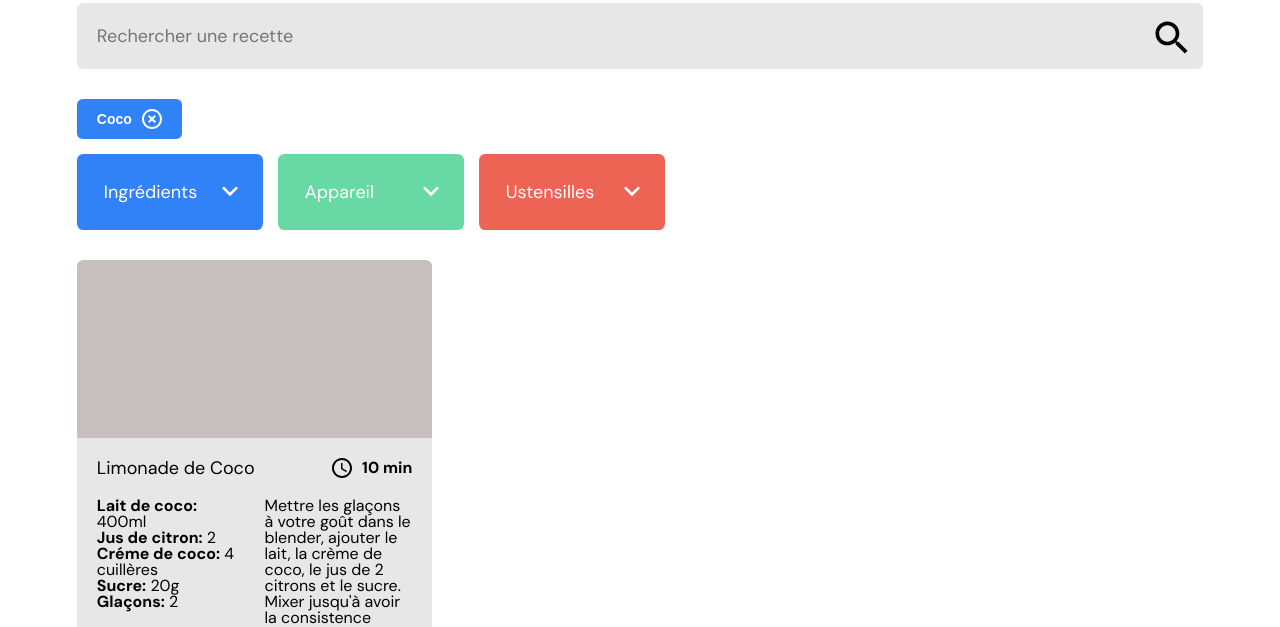
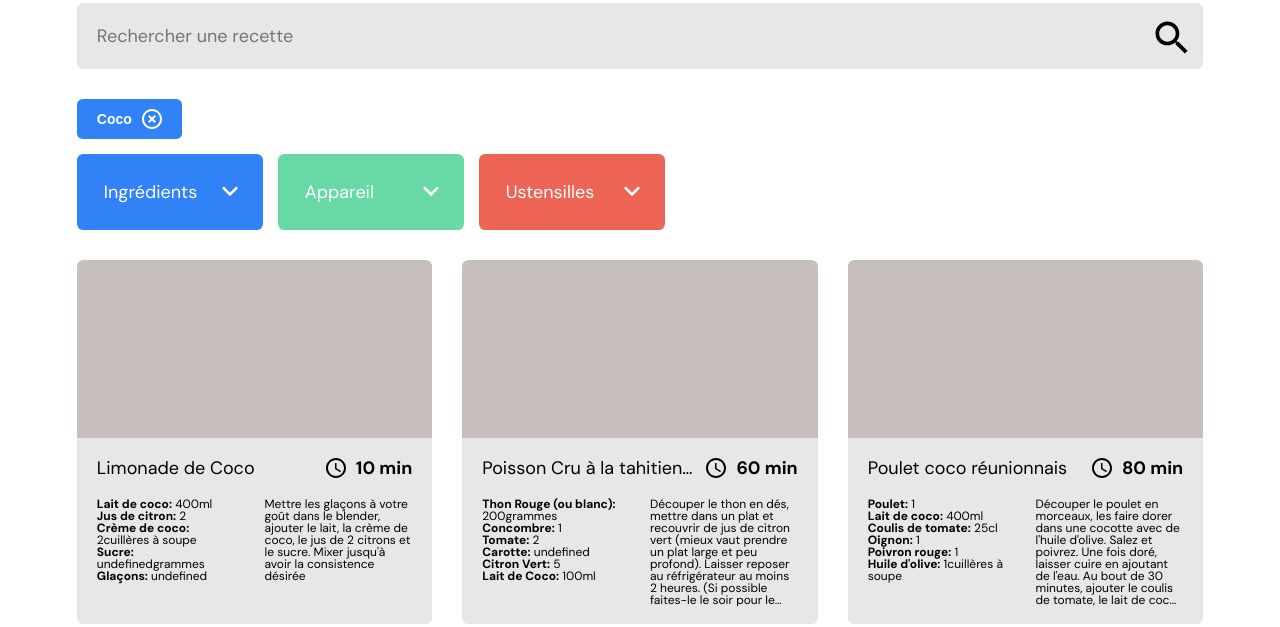
Before and after one commit to Dratatin/MathysChirouze_7_17032022, a plain HTML site: page index.html in a window 1280 px wide. Shown: the part 173-800 px from the top of the page. Drawn offline with Linux system fonts and the light colour scheme.

Commit message:
displays and styles recipes

```diff
--- a/data/recipes.js
+++ b/data/recipes.js
@@ -1,4 +1,4 @@
-const recipes = [
+export const recipes = [
     {
         "id": 1,
         "name" : "Limonade de Coco",
--- a/index.html
+++ b/index.html
@@ -52,31 +52,8 @@
             </div>
         </section>
         <section class="result-section grid">
-            <article class="recipe">
-                <a class="recipe__image" href="">
-                    <img src="" alt="">
-                </a>
-                <div class="recipe__description">
-                    <div class="recipe__description__header">
-                        <h2 class="recipe__description__header__title">Limonade de Coco</h2>
-                        <img class="recipe__description__header__time-icon" src="img/time.svg" alt="Icon temps de préparation de la recette">
-                        <span class="recipe__description__header__time-content">10 min</span>
-                    </div>
-                    <div class="recipe__description__content">
-                        <ul class="recipe__description__content__liste">
-                            <li><span>Lait de coco:</span> 400ml</li>
-                            <li><span>Jus de citron:</span> 2</li>
-                            <li><span>Créme de coco:</span> 4 cuillères</li>
-                            <li><span>Sucre:</span> 20g</li>
-                            <li><span>Glaçons:</span> 2</li>
-                        </ul>
-                        <p class="recipe__description__content__text">Mettre les glaçons à votre goût dans le blender, ajouter le lait, la crème de coco, le jus de 2 citrons et le sucre. Mixer jusqu'à avoir la consistence désirée
-                        </p>
-                    </div>
-                </div>
-            </article>
         </section>
     </main>
-    <script src="script/main.js"></script>
+    <script type="module" src="script/main.js"></script>
 </body>
 </html>
--- a/sass/components/_recipe.scss
+++ b/sass/components/_recipe.scss
@@ -8,30 +8,47 @@
     }
     &__description {
         background: $mercury;
+        font-size: 12px;
+        height: 186px;
+        overflow: hidden;
         padding: 20px;
         &__header {
             align-items: center;
             display: flex;
             justify-content: space-between;
             margin-bottom: 20px;
-
             &__title {
                 font-size: 18px;
+                margin-right: 10px;
+                overflow: hidden;
+                text-overflow: ellipsis;
+                white-space: nowrap;
             }
-            &__time-icon {
-                margin-left: auto;
-                margin-right: 10px;
+            &__time {
+                display: flex;
+                align-items: center;
+                img {
+                    margin-right: 10px;
+                }
+                span {
+                    font-size: 18px;
+                    white-space: nowrap;
+                }
             }
         }
         &__content {
             display: flex;
             &__liste {
-                flex: 1;
+                flex-basis: 50%;
                 margin-right: 10px;
             }
             &__text {
-                flex: 1;
+                display: -webkit-box;
+                flex-basis: 50%;
                 margin-left: 10px;
+                overflow: hidden;
+                -webkit-box-orient: vertical;
+                -webkit-line-clamp: 9;
             }
         }
         span {
--- a/script/main.js
+++ b/script/main.js
@@ -0,0 +1,37 @@
+import { recipes } from "../data/recipes.js";
+import { Recipe } from "./templates/recipe.js";
+
+class App {
+    static init () {
+        new App (recipes);
+    }
+    constructor (recipes) {
+        this.recipes = recipes;
+        this.recipeSection();
+    }
+    recipeSection () {
+        new RecipeResult(this.recipes);
+    }
+}
+
+class RecipeResult {
+    constructor (recipes) {
+        this.recipes = recipes;
+        this.displayRecipes();
+    }
+    displayRecipes () {
+        const resultSection = document.querySelector(".result-section");
+        this.recipes.forEach(element => {
+            const recipeDOM = new Recipe(element);
+            resultSection.appendChild(recipeDOM.createRecipeBox());
+        });
+    }
+}
+
+
+
+
+
+
+
+App.init();
--- /dev/null
+++ b/script/templates/recipe.js
@@ -0,0 +1,60 @@
+export class Recipe {
+    constructor (recipe) {
+        this.name = recipe.name;
+        this.ingredients = recipe.ingredients;
+        this.time = recipe.time;
+        this.description = recipe.description;
+        this.appliance = recipe.appliance;
+        this.ustensils = recipe.ustensils;
+    }
+    createRecipeBox () {
+        const article = document.createElement("article");
+        article.classList = "recipe";
+
+        const a = document.createElement("a");
+        a.classList = "recipe__image";
+        a.innerHTML = `<img src="" alt="">`
+
+        const div = document.createElement("div");
+        div.classList = "recipe__description";
+
+        const divHeader = document.createElement("div");
+        divHeader.classList ="recipe__description__header";
+        divHeader.innerHTML = `
+            <h2 class="recipe__description__header__title">${this.name}</h2>
+            <div class="recipe__description__header__time">
+                <img src="img/time.svg" alt="Icon temps de préparation de la recette">
+                <span>${this.time} min</span>
+            </div>`
+
+        const divDescription = document.createElement("div");
+        divDescription.classList = "recipe__description__content";
+        const ul = document.createElement("ul");
+        ul.classList = "recipe__description__content__liste";
+        divDescription.appendChild(ul);
+
+        this.ingredients.forEach(element => {
+            const li = document.createElement("li");
+            if (element.unit != undefined)  {
+                li.innerHTML = `<span>${element.ingredient}:</span> ${element.quantity}${element.unit}`;
+            }
+            else {
+                li.innerHTML = `<span>${element.ingredient}:</span> ${element.quantity}`;
+            }
+            ul.appendChild(li);
+        });
+
+        const p = document.createElement("p");
+        p.classList = "recipe__description__content__text";
+        p.innerText = this.description;
+        divDescription.appendChild(p);
+
+
+        div.appendChild(divHeader);
+        div.appendChild(divDescription);
+        article.appendChild(a);
+        article.appendChild(div);
+
+        return article;
+    }
+}
```
Also changed, not shown: style/main.css, 1 other file.
